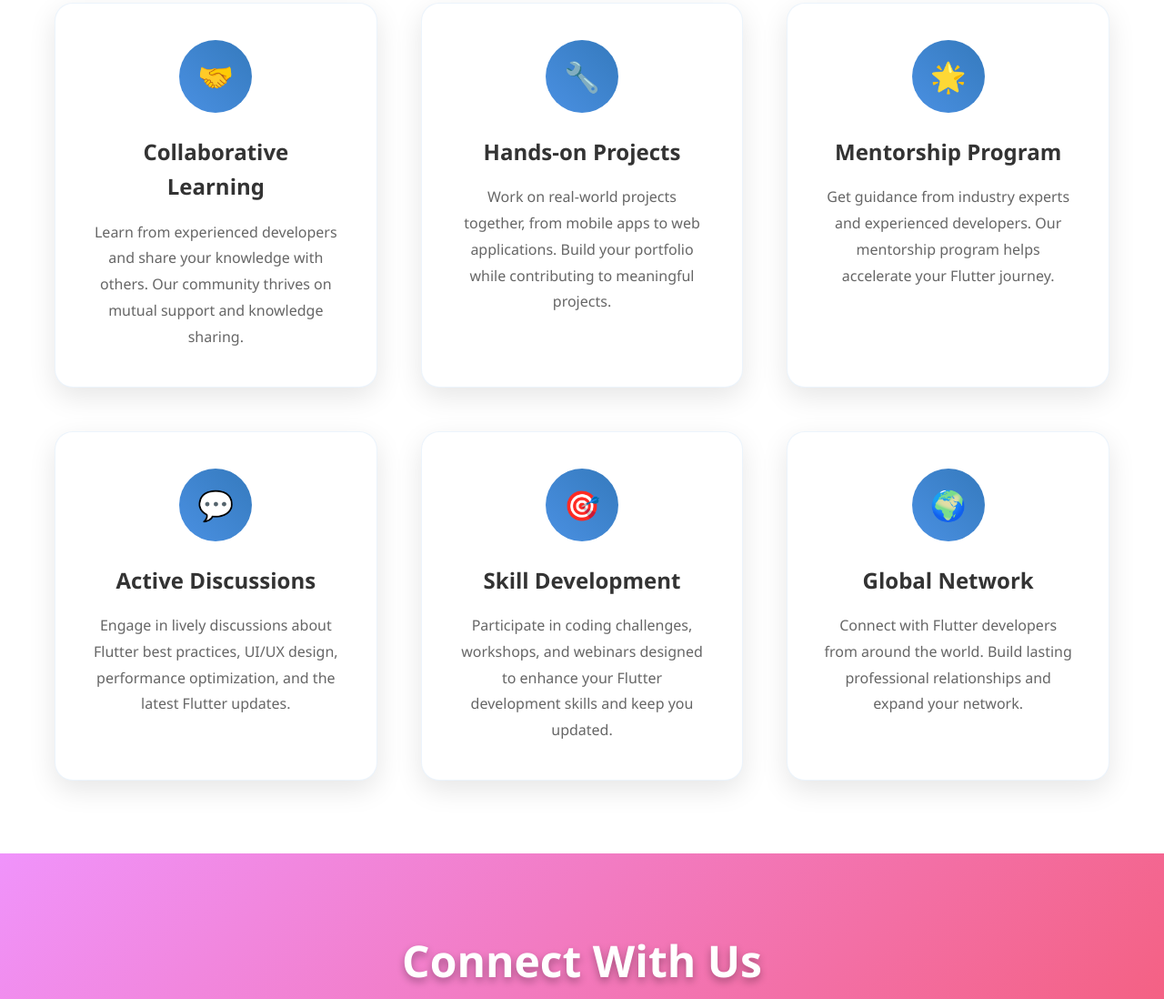
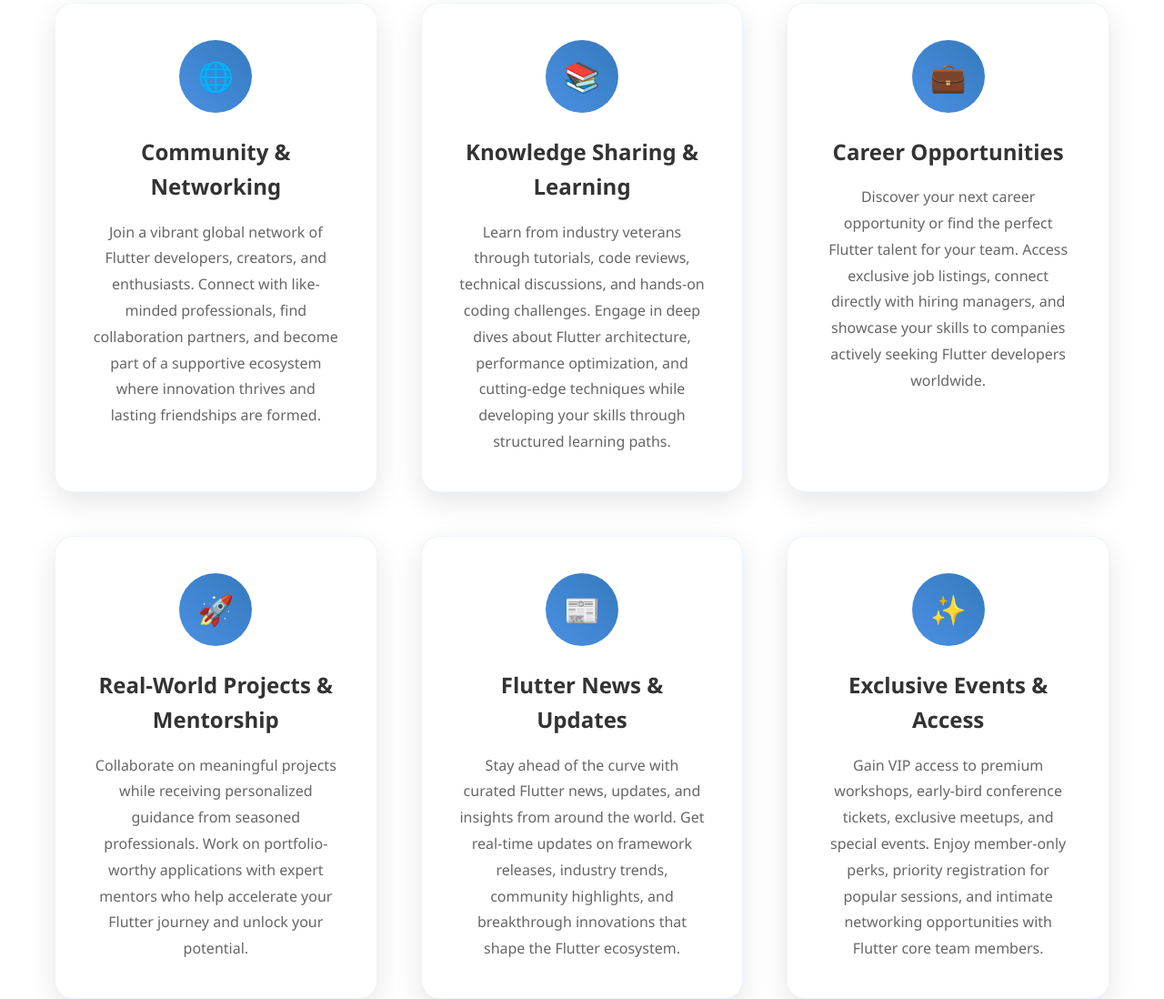
Before and after one commit to FlutterFlakes/flutterflakes_landingpage, a plain HTML site: page index.html in a window 1280 px wide. Shown: the part 1018-2116 px from the top of the page at 91% size. Drawn offline with Linux system fonts and the light colour scheme.

Commit message:
Update: Community features

```diff
--- a/index.html
+++ b/index.html
@@ -550,7 +550,7 @@
                 <li><a href="#home">Home</a></li>
                 <li><a href="#about">About</a></li>
                 <li><a href="#community">Community</a></li>
-                <li><a href="#contact">Contact</a></li>
+                <!-- <li><a href="#contact">Contact</a></li> -->
             </ul>
         </nav>
     </header>
@@ -580,34 +580,34 @@
             <h2 class="section-title animate-on-scroll">Why Flutter Flakes?</h2>
             <div class="features-grid">
                 <div class="feature-card animate-on-scroll">
-                    <div class="feature-icon">🤝</div>
-                    <h3>Collaborative Learning</h3>
-                    <p>Learn from experienced developers and share your knowledge with others. Our community thrives on mutual support and knowledge sharing.</p>
+                    <div class="feature-icon">🌐</div>
+                    <h3>Community & Networking</h3>
+                    <p>Join a vibrant global network of Flutter developers, creators, and enthusiasts. Connect with like-minded professionals, find collaboration partners, and become part of a supportive ecosystem where innovation thrives and lasting friendships are formed.</p>
                 </div>
                 <div class="feature-card animate-on-scroll">
-                    <div class="feature-icon">🔧</div>
-                    <h3>Hands-on Projects</h3>
-                    <p>Work on real-world projects together, from mobile apps to web applications. Build your portfolio while contributing to meaningful projects.</p>
+                    <div class="feature-icon">📚</div>
+                    <h3>Knowledge Sharing & Learning</h3>
+                    <p>Learn from industry veterans through tutorials, code reviews, technical discussions, and hands-on coding challenges. Engage in deep dives about Flutter architecture, performance optimization, and cutting-edge techniques while developing your skills through structured learning paths.</p>
                 </div>
                 <div class="feature-card animate-on-scroll">
-                    <div class="feature-icon">🌟</div>
-                    <h3>Mentorship Program</h3>
-                    <p>Get guidance from industry experts and experienced developers. Our mentorship program helps accelerate your Flutter journey.</p>
+                    <div class="feature-icon">💼</div>
+                    <h3>Career Opportunities</h3>
+                    <p>Discover your next career opportunity or find the perfect Flutter talent for your team. Access exclusive job listings, connect directly with hiring managers, and showcase your skills to companies actively seeking Flutter developers worldwide.</p>
                 </div>
                 <div class="feature-card animate-on-scroll">
-                    <div class="feature-icon">💬</div>
-                    <h3>Active Discussions</h3>
-                    <p>Engage in lively discussions about Flutter best practices, UI/UX design, performance optimization, and the latest Flutter updates.</p>
+                    <div class="feature-icon">🚀</div>
+                    <h3>Real-World Projects & Mentorship</h3>
+                    <p>Collaborate on meaningful projects while receiving personalized guidance from seasoned professionals. Work on portfolio-worthy applications with expert mentors who help accelerate your Flutter journey and unlock your potential.</p>
                 </div>
                 <div class="feature-card animate-on-scroll">
-                    <div class="feature-icon">🎯</div>
-                    <h3>Skill Development</h3>
-                    <p>Participate in coding challenges, workshops, and webinars designed to enhance your Flutter development skills and keep you updated.</p>
+                    <div class="feature-icon">📰</div>
+                    <h3>Flutter News & Updates</h3>
+                    <p>Stay ahead of the curve with curated Flutter news, updates, and insights from around the world. Get real-time updates on framework releases, industry trends, community highlights, and breakthrough innovations that shape the Flutter ecosystem.</p>
                 </div>
                 <div class="feature-card animate-on-scroll">
-                    <div class="feature-icon">🌍</div>
-                    <h3>Global Network</h3>
-                    <p>Connect with Flutter developers from around the world. Build lasting professional relationships and expand your network.</p>
+                    <div class="feature-icon">✨</div>
+                    <h3>Exclusive Events & Access</h3>
+                    <p>Gain VIP access to premium workshops, early-bird conference tickets, exclusive meetups, and special events. Enjoy member-only perks, priority registration for popular sessions, and intimate networking opportunities with Flutter core team members.</p>
                 </div>
             </div>
         </div>
```
